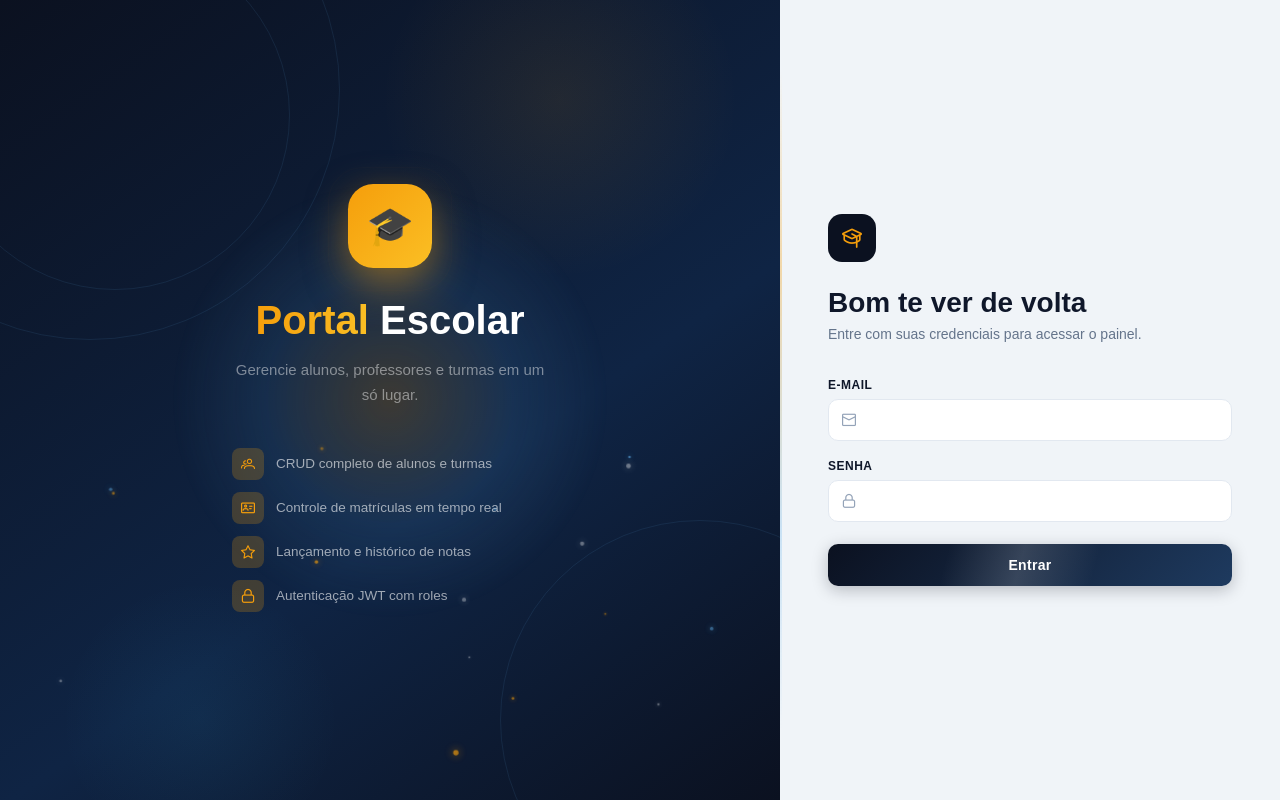
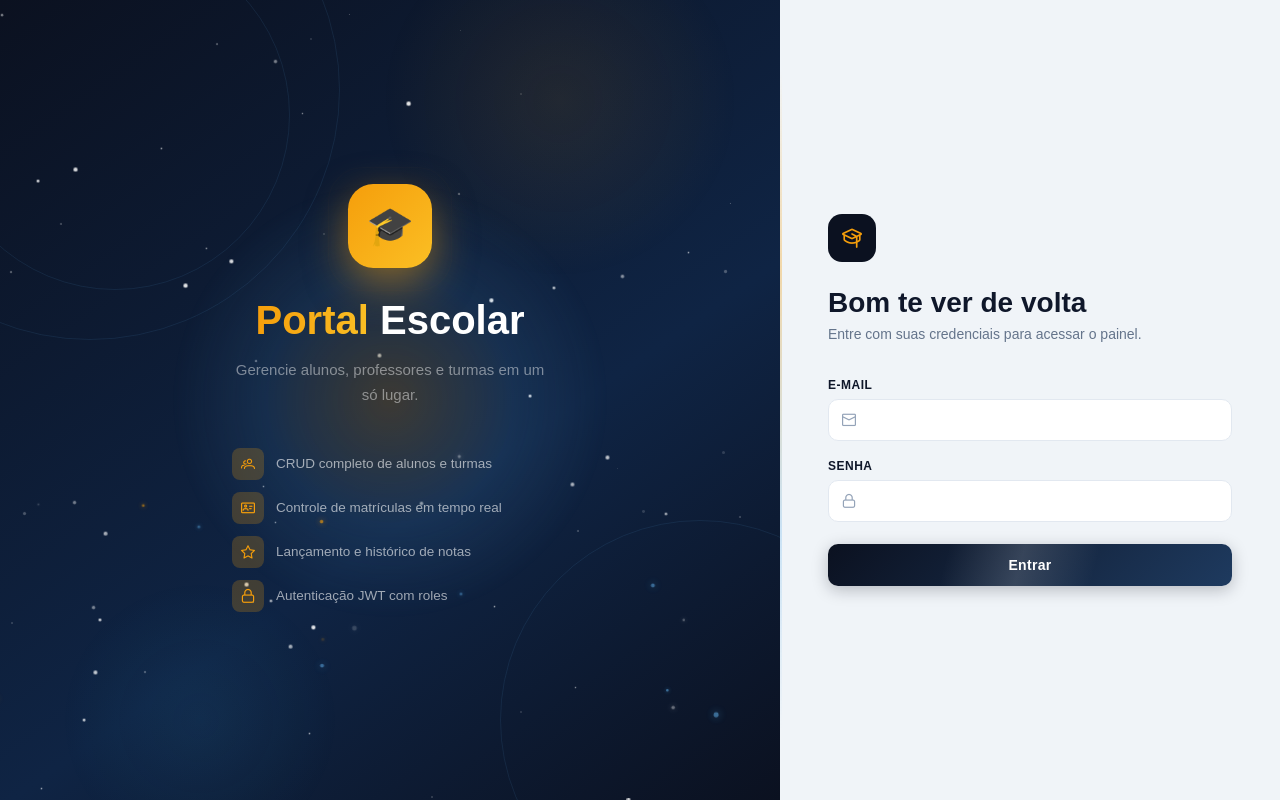
Before and after one commit to GBZINH006/frontend, a React (Vite) app in the folder frontend/Escola/: page /login in a window 1280 px wide. Built offline with nearby package versions, Linux system fonts and the light colour scheme.

Commit message:
ta bom assim deixa quieto

```diff
--- a/frontend/Escola/src/pages/login.jsx
+++ b/frontend/Escola/src/pages/login.jsx
@@ -4,6 +4,16 @@ import { useAuth } from "../context/AuthContext";
 import { useToast } from "../components/ToastProvider";
 import api from "../services/api";
 import "../styles/login.css";
+
+// estrelas fixas
+const STARS = Array.from({ length: 60 }, (_, i) => ({
+  id: i,
+  size: Math.random() * 2.5 + 1,
+  left: Math.random() * 100,
+  top: Math.random() * 100,
+  duration: Math.random() * 3 + 2,
+  delay: Math.random() * 4,
+}));
 
 // partículas geradas uma vez
 const PARTICLES = Array.from({ length: 18 }, (_, i) => ({
@@ -88,6 +98,20 @@ export default function Login() {
 
         {/* 1. luz que segue o mouse */}
         <div className="login-mouse-glow" style={{ left: `${mouse.x}%`, top: `${mouse.y}%` }} />
+
+        {/* 0. estrelas */}
+        {STARS.map((s) => (
+          <div
+            key={s.id}
+            className="login-star"
+            style={{
+              width: s.size, height: s.size,
+              left: `${s.left}%`, top: `${s.top}%`,
+              animationDuration: `${s.duration}s`,
+              animationDelay: `${s.delay}s`,
+            }}
+          />
+        ))}
 
         {/* 2. partículas flutuantes */}
         {PARTICLES.map((p) => (
--- a/frontend/Escola/src/styles/login.css
+++ b/frontend/Escola/src/styles/login.css
@@ -336,3 +336,17 @@
   box-shadow: none;
 }
 .login-btn:disabled::after { display: none; }
+
+/* ── 5. ESTRELAS no login ── */
+.login-star {
+  position: absolute;
+  border-radius: 50%;
+  background: #fff;
+  pointer-events: none;
+  z-index: 0;
+  animation: starPulse ease-in-out infinite;
+}
+@keyframes starPulse {
+  0%, 100% { opacity: 0.15; transform: scale(1); }
+  50%       { opacity: 0.9;  transform: scale(1.4); }
+}
```
